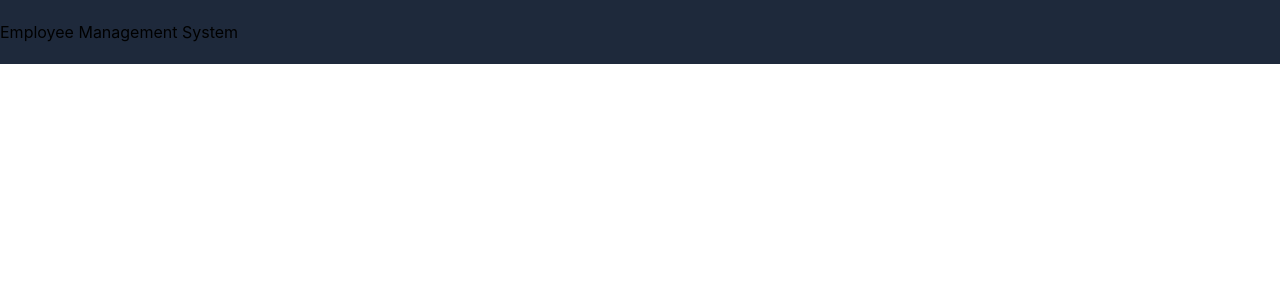
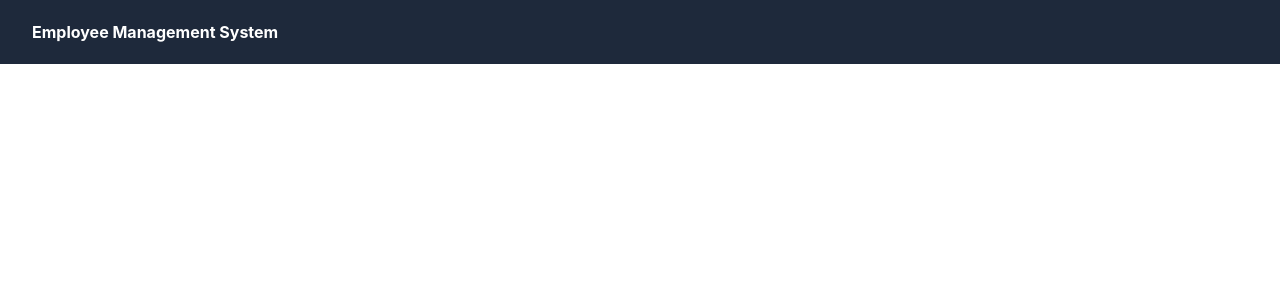
Before and after one commit to kalpit00/Employee-System-Management, a React (Create React App) app in the folder employee-system-ui/: page / in a window 1280 px wide. Shown: the top 300 px of the page. Built offline with nearby package versions, Linux system fonts and the light colour scheme.

Commit message:
Navbar added

```diff
--- a/employee-system-ui/src/App.js
+++ b/employee-system-ui/src/App.js
@@ -1,13 +1,8 @@
 import "./App.css";
+import Navbar from "./components/Navbar";
 
 function App() {
-  return (
-    <div className="bg-slate-800">
-      <div className="h-16 flex items-center">
-        <p>Employee Management System</p>
-      </div>
-    </div>
-  );
+  return <Navbar />;
 }
 
 export default App;
--- /dev/null
+++ b/employee-system-ui/src/components/Navbar.js
@@ -0,0 +1,12 @@
+import React from "react";
+
+const Navbar = () => {
+  return (
+    <div className="bg-slate-800">
+      <div className="h-16 px-8 flex items-center">
+        <p className="text-white font-bold">Employee Management System</p>
+      </div>
+    </div>
+  );
+};
+export default Navbar;
```
